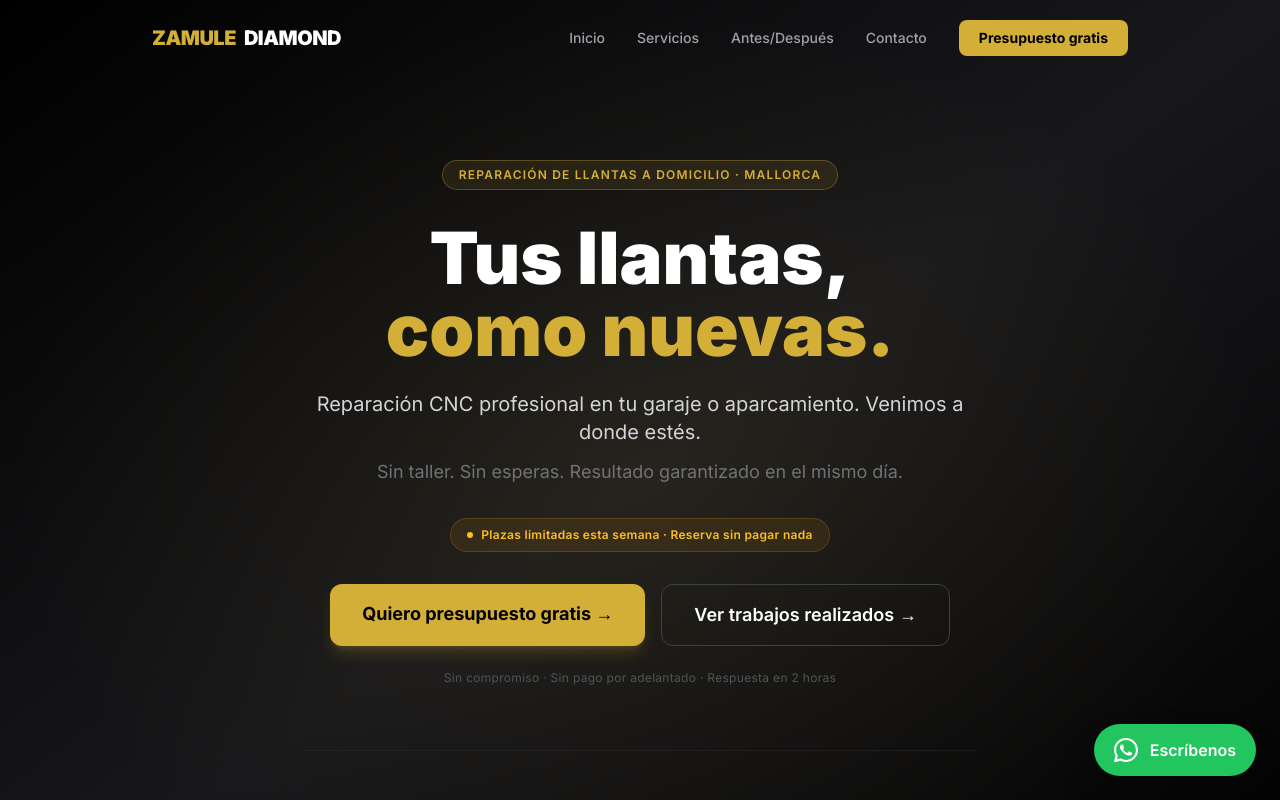
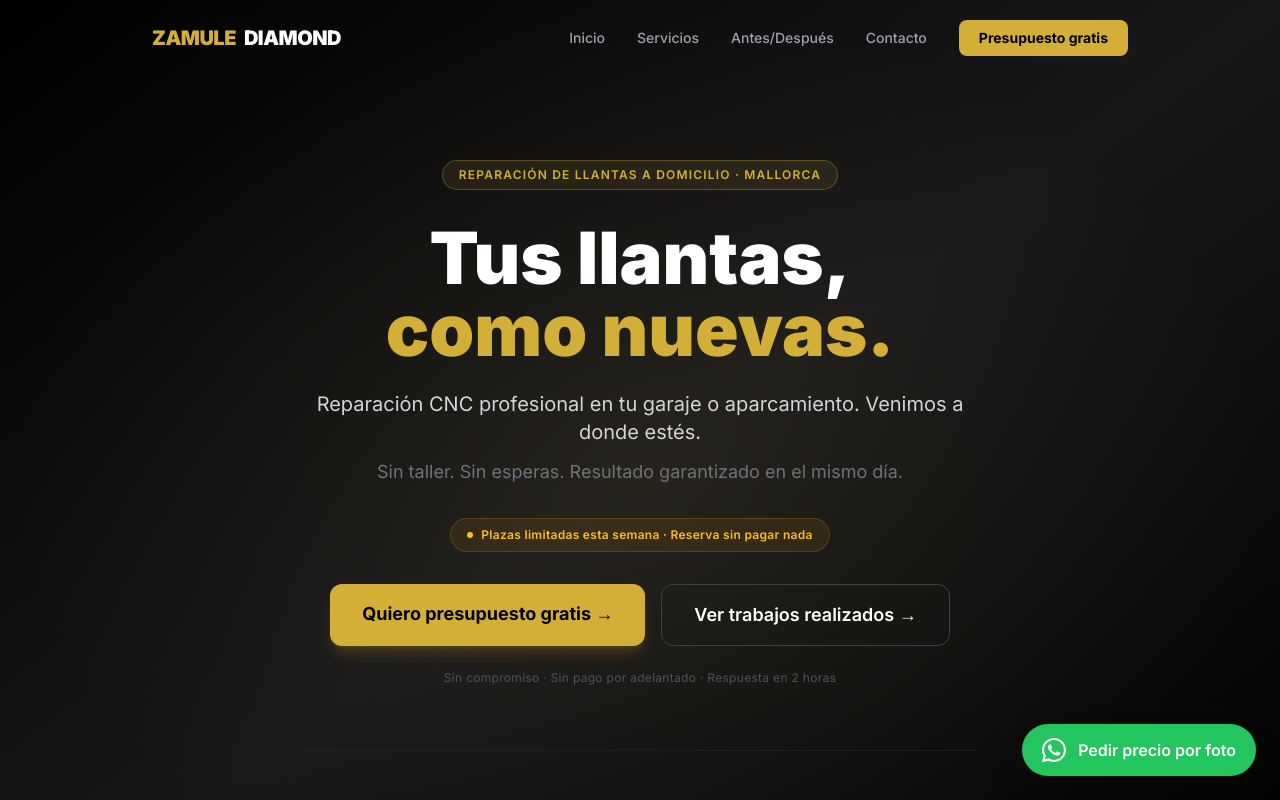
Before and after one commit to Zamule-2022/zamulediamond-web, a Next.js app: page / in a window 1280 px wide. Shown: the top 800 px of the page. Built offline with nearby package versions, Linux system fonts and the light colour scheme.

Commit message:
Update WhatsAppCTA.jsx

```diff
--- a/src/components/WhatsAppCTA.jsx
+++ b/src/components/WhatsAppCTA.jsx
@@ -2,7 +2,7 @@
 
 export default function WhatsAppCTA() {
   const numero = process.env.NEXT_PUBLIC_WHATSAPP_NUMBER || '34XXXXXXXXX'
-  const mensaje = encodeURIComponent('Hola, quisiera saber el precio para reparar mis llantas. \u00bfMe pod\u00e9is ayudar?')
+  const mensaje = encodeURIComponent('Hola! Os mando foto de mi llanta para que me dig\u00e1is precio \uD83D\uDCF8')
   const url = `https://wa.me/${numero}?text=${mensaje}`
 
   return (
@@ -21,7 +21,7 @@ export default function WhatsAppCTA() {
         <path d="M17.472 14.382c-.297-.149-1.758-.867-2.03-.967-.273-.099-.471-.148-.67.15-.197.297-.767.966-.94 1.164-.173.199-.347.223-.644.075-.297-.15-1.255-.463-2.39-1.475-.883-.788-1.48-1.761-1.653-2.059-.173-.297-.018-.458.13-.606.134-.133.298-.347.446-.52.149-.174.198-.298.298-.497.099-.198.05-.371-.025-.52-.075-.149-.669-1.612-.916-2.207-.242-.579-.487-.5-.669-.51-.173-.008-.371-.01-.57-.01-.198 0-.52.074-.792.372-.272.297-1.04 1.016-1.04 2.479 0 1.462 1.065 2.875 1.213 3.074.149.198 2.096 3.2 5.077 4.487.709.306 1.262.489 1.694.625.712.227 1.36.195 1.871.118.571-.085 1.758-.719 2.006-1.413.248-.694.248-1.289.173-1.413-.074-.124-.272-.198-.57-.347z" />
         <path d="M12 0C5.373 0 0 5.373 0 12c0 2.127.558 4.126 1.532 5.855L.057 23.625a.5.5 0 0 0 .614.639l5.938-1.559A11.945 11.945 0 0 0 12 24c6.627 0 12-5.373 12-12S18.627 0 12 0zm0 21.9a9.895 9.895 0 0 1-5.031-1.375l-.36-.214-3.733.98.998-3.65-.234-.374A9.857 9.857 0 0 1 2.1 12C2.1 6.525 6.525 2.1 12 2.1S21.9 6.525 21.9 12 17.475 21.9 12 21.9z" />
       </svg>
-      <span className="hidden sm:inline">Escr&iacute;benos</span>
+      <span className="hidden sm:inline">Pedir precio por foto</span>
     </a>
   )
 }
```
